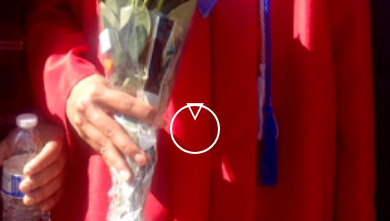
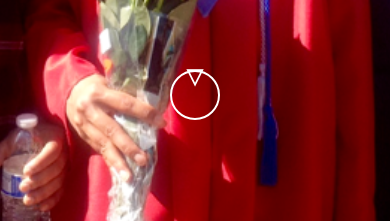
Before and after one commit to karthik-raju/home, a plain HTML site: page index.html in a window 390 px wide. Shown: the part 620-841 px from the top of the page. Drawn offline with nearby package versions, Linux system fonts and the light colour scheme.

Commit message:
better for smartphone

```diff
--- a/main.css
+++ b/main.css
@@ -62,7 +62,7 @@ html, body, div, span, applet, object, iframe, h1, h2, h3, h4, h5, h6, p, blockq
 
 @media(min-height: 400px){
 	.scroll-down{
-		top:69%;
+		top:65%;
 	}
 }
 @media(max-height: 400px){
```
